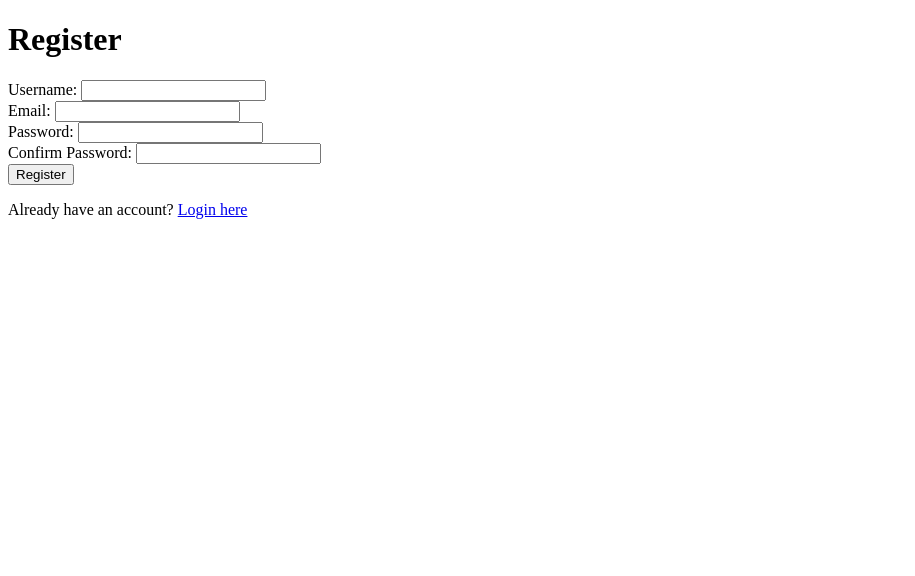
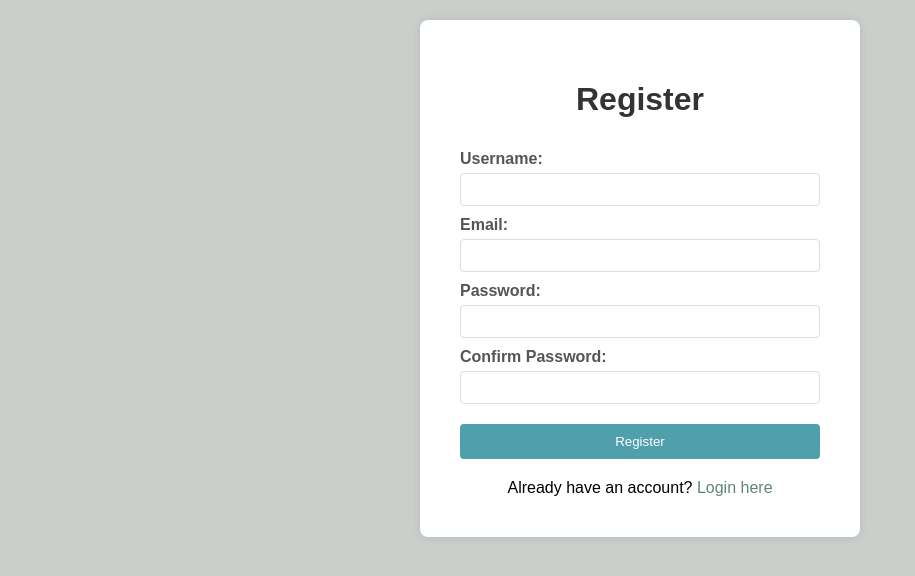
Before and after one commit to PythonRemoteEE23Group-2/orbital-bookstore, a Django app: page /register/ in a window 1280 px wide. Shown: the top 576 px of the page, without its empty margins (0-915 px from the left). Run offline with Django 5.2, Linux system fonts and the light colour scheme.

Commit message:
Minor styling fixes 2

```diff
--- a/store/templates/store/register.html
+++ b/store/templates/store/register.html
@@ -1,30 +1,96 @@
 <!DOCTYPE html>
 <html lang="en">
 <head>
+    <meta charset="UTF-8">
+    <meta name="viewport" content="width=device-width, initial-scale=1.0">
     <title>Register</title>
+    <style>
+        body {
+            background-color: #cbcfcc;
+            font-family: Arial, sans-serif;
+            margin: 0;
+            padding: 20px;
+        }
+        .page-wrapper {
+            background-color: #ffffff;
+            max-width: 400px;
+            margin: 0 auto;
+            padding: 20px;
+            box-shadow: 0 0 10px rgba(0,0,0,0.1);
+            border-radius: 8px;
+        }
+        .container {
+            padding: 20px;
+        }
+        h1 {
+            text-align: center;
+            color: #333;
+        }
+        form {
+            display: flex;
+            flex-direction: column;
+        }
+        label {
+            margin-top: 10px;
+            font-weight: bold;
+            color: #555;
+        }
+        input {
+            padding: 8px;
+            margin-top: 5px;
+            border: 1px solid #ddd;
+            border-radius: 4px;
+        }
+        button {
+            margin-top: 20px;
+            padding: 10px;
+            background-color: #509fad;
+            color: white;
+            border: none;
+            border-radius: 4px;
+            cursor: pointer;
+            transition: background-color 0.3s;
+        }
+        button:hover {
+            background-color: #0056b3;
+        }
+        .login-link {
+            text-align: center;
+            margin-top: 20px;
+        }
+        .login-link a {
+            color: #61857b;
+            text-decoration: none;
+        }
+        .login-link a:hover {
+            text-decoration: underline;
+        }
+    </style>
 </head>
 <body>
-
+    <div class="page-wrapper">
+        <div class="container">
             <h1>Register</h1>
-
-    <form method="POST">
+            <form method="post">
                 {% csrf_token %}
                 <label for="username">Username:</label>
-        <input type="text" id="username" name="username" required><br>
+                <input type="text" id="username" name="username" required>
 
                 <label for="email">Email:</label>
-        <input type="email" id="email" name="email" required><br>
+                <input type="email" id="email" name="email" required>
 
-        <label for="password1">Password:</label>
-        <input type="password" id="password1" name="password1" required><br>
+                <label for="password">Password:</label>
+                <input type="password" id="password" name="password" required>
 
-        <label for="password2">Confirm Password:</label>
-        <input type="password" id="password2" name="password2" required><br>
+                <label for="confirm_password">Confirm Password:</label>
+                <input type="password" id="confirm_password" name="confirm_password" required>
 
                 <button type="submit">Register</button>
             </form>
-
-    <p>Already have an account? <a href="{% url 'login' %}">Login here</a></p>
-
+            <div class="login-link">
+                Already have an account? <a href="{% url 'login' %}">Login here</a>
+            </div>
+        </div>
+    </div>
 </body>
 </html>
```
Also changed, not shown: store/templates/store/login.html (+77 -8 lines). Lines whose indentation alone changed are shown as unchanged.
